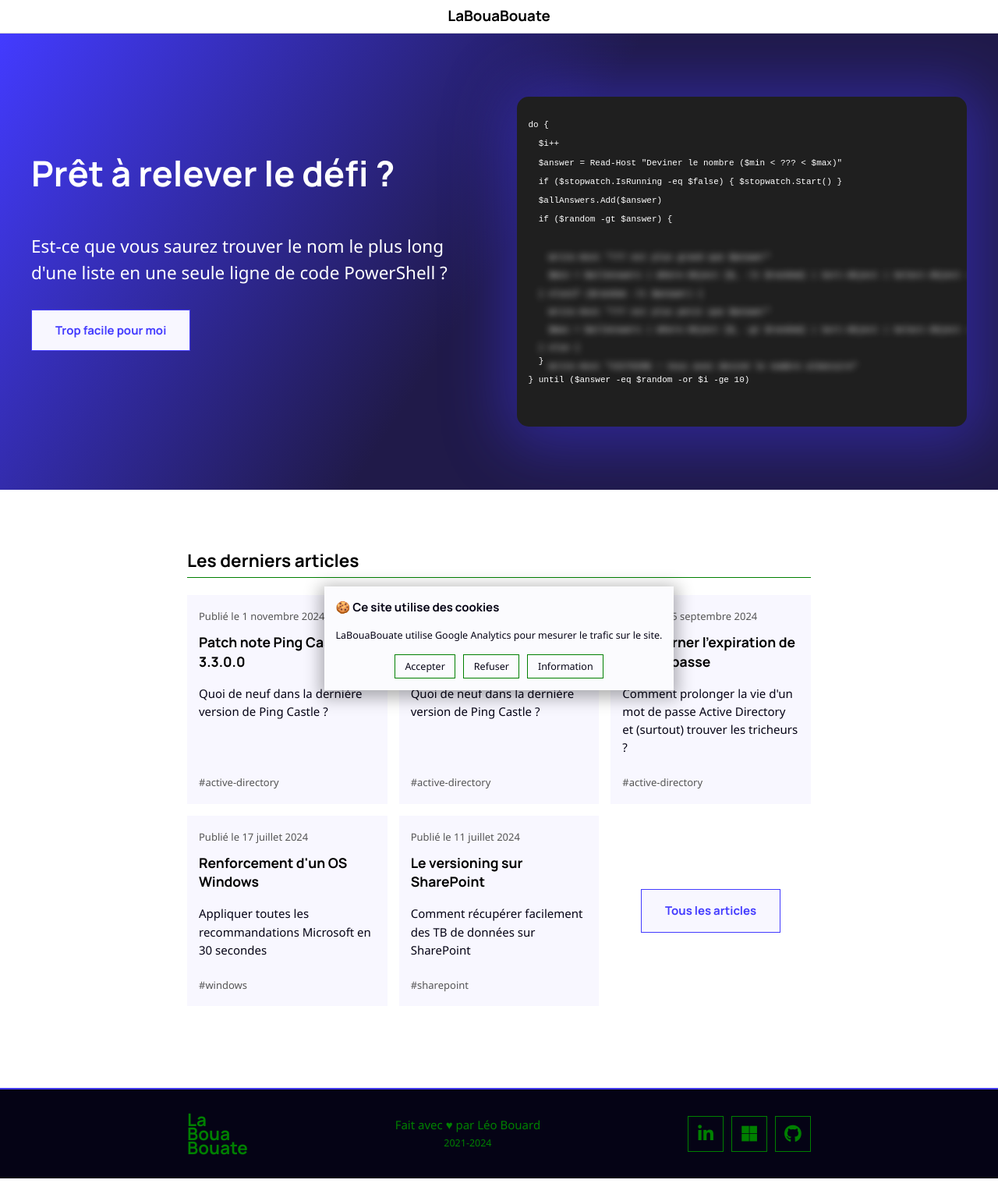
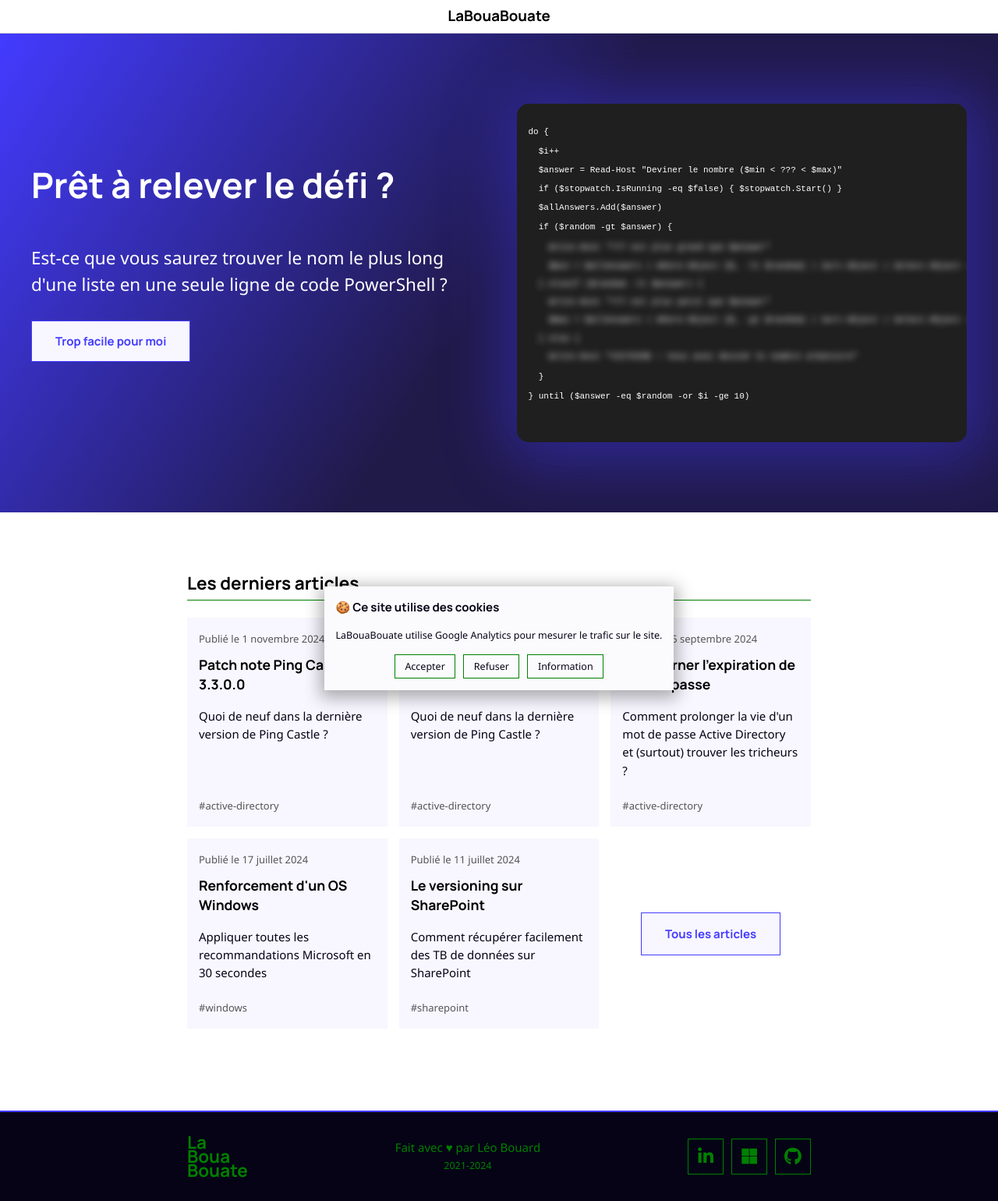
Before and after one commit to leobouard/leobouard.github.io, a Jekyll site: the page built from _pages/index.html, in a window 1280 px wide. Shown: the whole page at 78% size. Built offline with Jekyll 4.4.1, drawn with Linux system fonts in a browser that asks for light colours; nearby versions of some CDN libraries; some web fonts are replaced; before the commit the page ends 1511 px from its top, so only the background shows below that.

Commit message:
Finalisation

```diff
--- a/_pages/index.html
+++ b/_pages/index.html
@@ -26,7 +26,7 @@
   if ($stopwatch.IsRunning -eq $false) { $stopwatch.Start() }
   $allAnswers.Add($answer)
   if ($random -gt $answer) {
-  <div style="margin: -2em 0em -5em 0; padding: 0; filter: blur(4px);">
+  <div style="margin: -4em 0em -2em 0; filter: blur(4px);">
     Write-Host "??? est plus grand que $answer"
     $min = $allAnswers | Where-Object {$_ -lt $random} | Sort-Object | Select-Object -Last 1
   } elseif ($random -lt $answer) {
--- a/_sass/welcome-banner.scss
+++ b/_sass/welcome-banner.scss
@@ -12,7 +12,7 @@
     color: white;
     margin: auto;
     max-width: 1200px;
-    padding: 2em;
+    padding: 6em 2em;
     display: flex;
     flex-direction: row;
     grid-gap: 3em;
```
